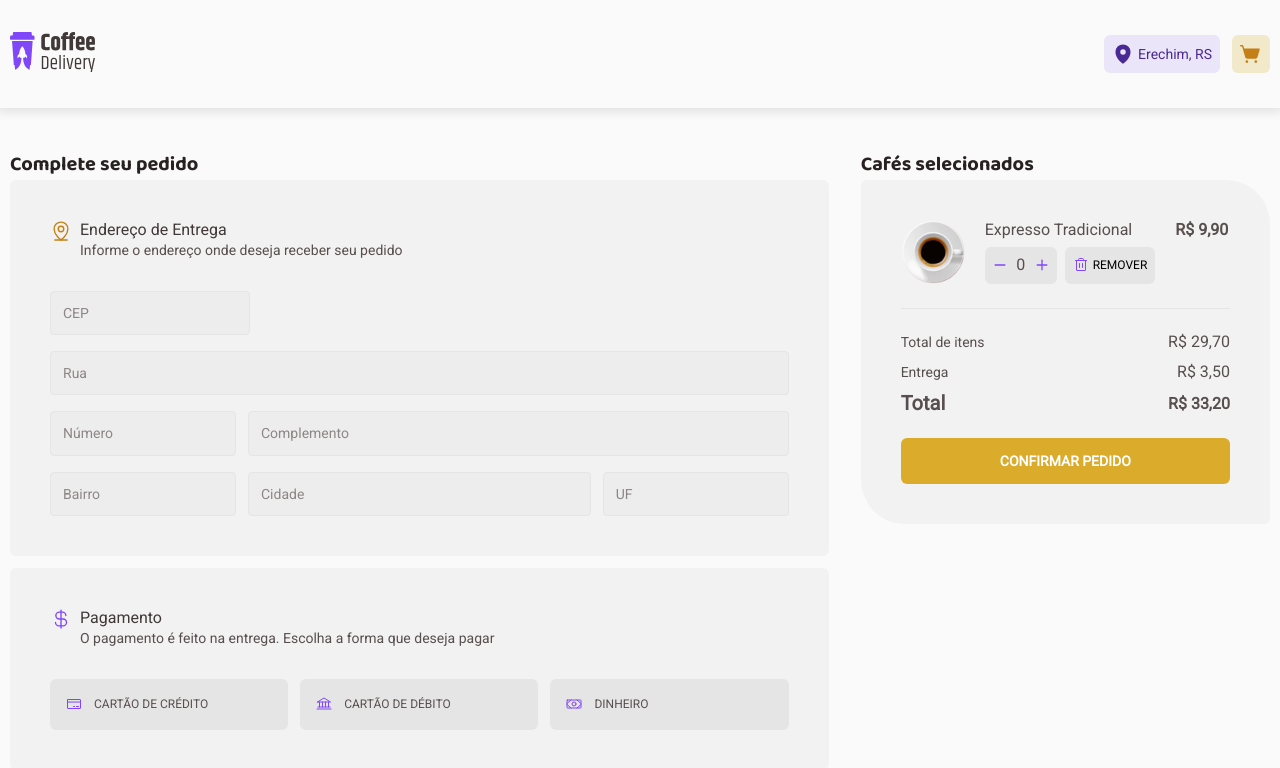
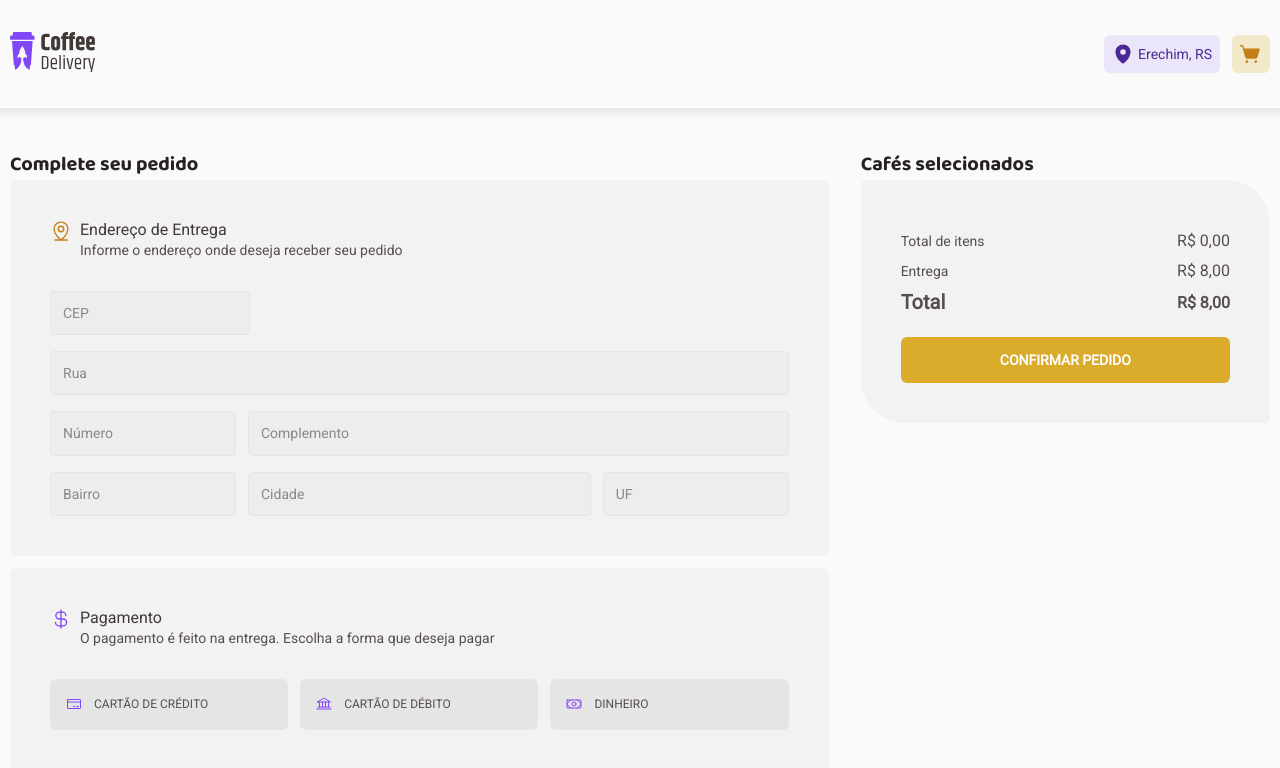
Before and after one commit to MarlonChi/coffee-delivery, a React (Vite) app: page /checkout in a window 1280 px wide. Shown: the top 768 px of the page. Built offline with nearby package versions, Linux system fonts and the light colour scheme.

Commit message:
feat: order resume functions

```diff
--- a/src/components/OrderItem/index.tsx
+++ b/src/components/OrderItem/index.tsx
@@ -1,36 +1,58 @@
+import { useDispatch } from "react-redux";
 import { Minus, Plus, Trash } from "phosphor-react";
 
-import Product from "../../assets/product-sample.svg";
+import {
+  decrementQuantity,
+  incrementQuantity,
+  removeFromCart,
+} from "../../store/cart/slice";
 
 import * as S from "./styles";
 
-const OrderItem = () => {
-  const handleIncrement = () => {};
+const OrderItem = ({ product }: any) => {
+  const dispatch = useDispatch();
 
-  const handleDecrement = () => {};
+  const handleIncrement = () => {
+    dispatch(incrementQuantity({ product }));
+  };
+
+  const handleDecrement = () => {
+    dispatch(decrementQuantity({ product }));
+  };
+
+  const handleRemoveItem = () => {
+    dispatch(removeFromCart({ product }));
+  };
+
+  const productPrice = product.price * product.quantity;
 
   return (
     <S.OrderItemContainer>
-      <img src={Product} alt="" />
+      <img src={product.image} alt={product.name} />
       <S.Actions>
-        Expresso Tradicional
+        {product.name}
         <S.Inputs>
           <S.QuantityInputContainer>
             <S.Decrease onClick={handleDecrement}>
               <Minus size={14} weight="bold" />
             </S.Decrease>
-            <S.Quantity type="text" value="0" readOnly />
+            <S.Quantity type="text" value={product.quantity} readOnly />
             <S.Increase onClick={handleIncrement}>
               <Plus size={14} weight="bold" />
             </S.Increase>
           </S.QuantityInputContainer>
-          <S.RemoveButton>
+          <S.RemoveButton onClick={handleRemoveItem}>
             <Trash size={16} />
             Remover
           </S.RemoveButton>
         </S.Inputs>
       </S.Actions>
-      <S.Price>R$ 9,90</S.Price>
+      <S.Price>
+        {productPrice.toLocaleString("pt-BR", {
+          style: "currency",
+          currency: "BRL",
+        })}
+      </S.Price>
     </S.OrderItemContainer>
   );
 };
--- a/src/components/OrderResume/index.tsx
+++ b/src/components/OrderResume/index.tsx
@@ -1,28 +1,58 @@
+import { useSelector } from "react-redux";
+import { NavLink } from "react-router-dom";
+
 import Heading from "../Heading";
 import OrderItem from "../OrderItem";
 
 import * as S from "./styles";
 
 const OrderResume = () => {
+  const cartItems = useSelector((state: any) => state.cart.items);
+
+  const cartProductsPrice = () => {
+    return cartItems.reduce((total: any, product: any) => {
+      return total + product.quantity * product.price;
+    }, 0);
+  };
+
+  const cartTotalPrice = cartProductsPrice() + 8;
+
   return (
     <S.OrderResumeContainer>
       <Heading size="small">Cafés selecionados</Heading>
       <S.OrderResume>
-        <OrderItem />
-        <S.Divider />
+        {cartItems?.map((item: any) => (
+          <div key={item.id}>
+            <OrderItem product={item} />
+            <S.Divider />
+          </div>
+        ))}
         <S.OrderRow>
-          Total de itens <span>R$ 29,70</span>
+          Total de itens
+          <span>
+            {cartProductsPrice().toLocaleString("pt-BR", {
+              style: "currency",
+              currency: "BRL",
+            })}
+          </span>
         </S.OrderRow>
         <S.OrderRow>
-          Entrega <span>R$ 3,50</span>
+          Entrega <span>R$ 8,00</span>
         </S.OrderRow>
         <S.OrderRow>
           <strong>Total</strong>
           <strong>
-            <span>R$ 33,20</span>
+            <span>
+              {cartTotalPrice.toLocaleString("pt-BR", {
+                style: "currency",
+                currency: "BRL",
+              })}
+            </span>
           </strong>
         </S.OrderRow>
-        <S.ConfirmButton>Confirmar Pedido</S.ConfirmButton>
+        <NavLink to="/order-confirmed">
+          <S.ConfirmButton>Confirmar Pedido</S.ConfirmButton>
+        </NavLink>
       </S.OrderResume>
     </S.OrderResumeContainer>
   );
--- a/src/pages/OrderConfirm/index.tsx
+++ b/src/pages/OrderConfirm/index.tsx
@@ -45,10 +45,12 @@ const OrderConfirm = () => {
               </S.ResumeItem>
             </S.InfoBox>
           </S.OrderConfirmInfos>
-          <img
-            src={DeliveryImage}
-            alt="Homem em uma moto indo a caminho da entrega"
-          />
+          <S.ImageContainer>
+            <img
+              src={DeliveryImage}
+              alt="Homem em uma moto indo a caminho da entrega"
+            />
+          </S.ImageContainer>
         </S.OrderConfirmContent>
       </Container>
     </S.OrderConfirmContainer>
--- a/src/pages/OrderConfirm/styles.ts
+++ b/src/pages/OrderConfirm/styles.ts
@@ -17,11 +17,13 @@ export const OrderConfirmContent = styled.div`
     @media (min-width: ${theme.breakpoints.tabletLandscape}) {
       flex-direction: row;
     }
+  `}
+`;
 
-    img {
-      width: 100%;
-    }
-  `}
+export const ImageContainer = styled.div`
+  img {
+    width: 100%;
+  }
 `;
 
 export const OrderConfirmInfos = styled.div`
@@ -62,7 +64,7 @@ export const InfoBox = styled.div`
 `;
 
 export const ResumeItem = styled.div`
-  ${({ theme }) => css`
+  ${() => css`
     display: flex;
     gap: 1.2rem;
 
@@ -73,7 +75,7 @@ export const ResumeItem = styled.div`
 `;
 
 export const Icon = styled.div`
-  ${({ theme }) => css`
+  ${() => css`
     border-radius: 1000px;
     width: 3.2rem;
     height: 3.2rem;
--- a/src/store/cart/slice.ts
+++ b/src/store/cart/slice.ts
@@ -54,9 +54,17 @@ const cartSlice = createSlice({
         }
       }
     },
+    removeFromCart: (state, action) => {
+      const { product } = action.payload;
+      state.items = state.items.filter((item: any) => item.id !== product.id);
+    },
   },
 });
 
 export default cartSlice.reducer;
-export const { addToCart, incrementQuantity, decrementQuantity } =
-  cartSlice.actions;
+export const {
+  addToCart,
+  incrementQuantity,
+  decrementQuantity,
+  removeFromCart,
+} = cartSlice.actions;
```
